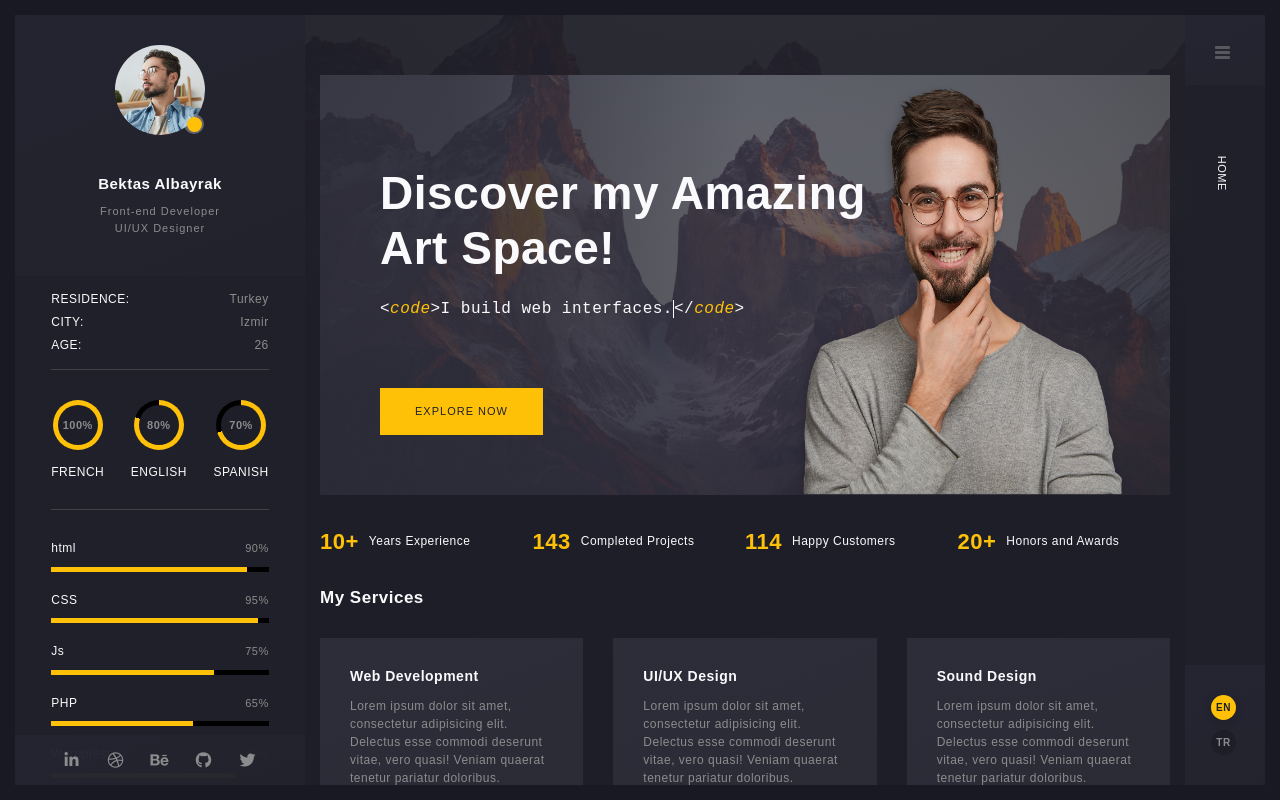
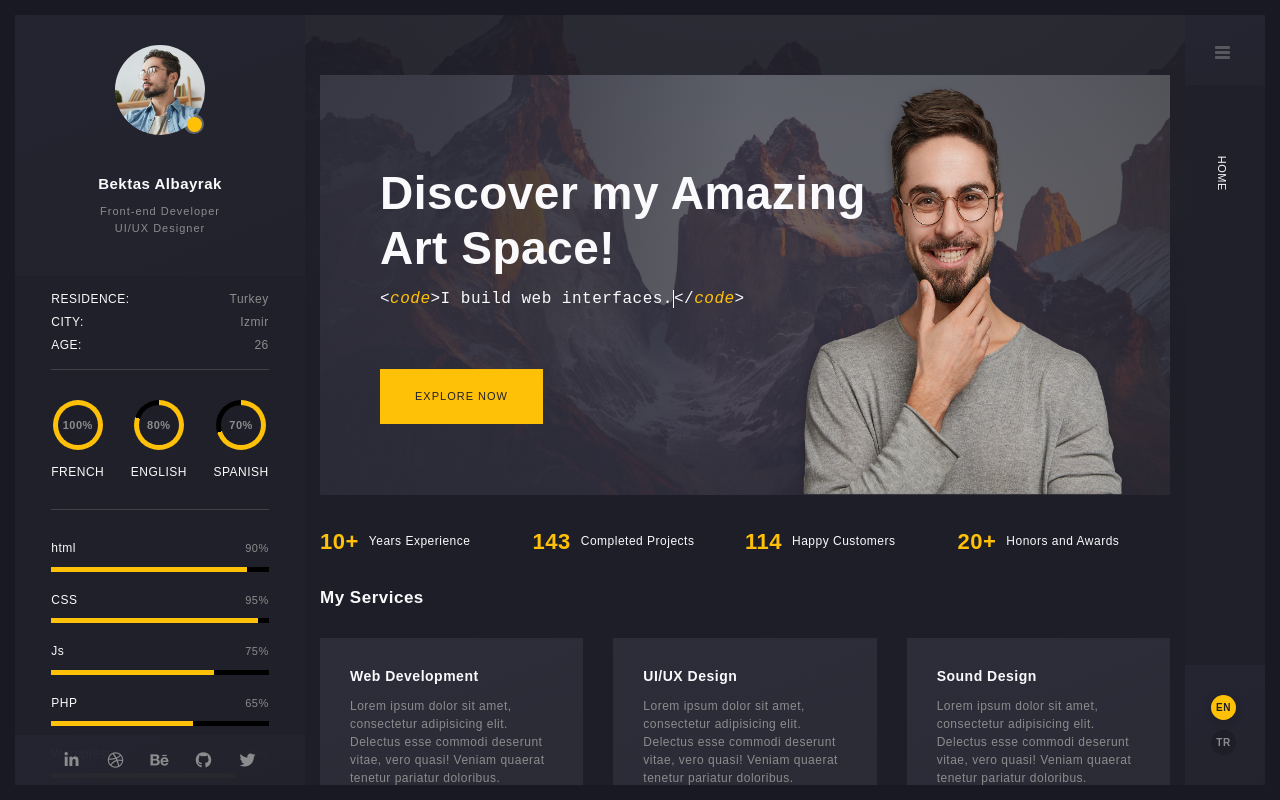
Before and after one commit to albayrakbektas/arter, a Vue app: page / in a window 1280 px wide. Built offline with nearby package versions, Linux system fonts and the light colour scheme.

Commit message:
button height

```diff
--- a/src/components/Pages/Home/top/FirstSection.vue
+++ b/src/components/Pages/Home/top/FirstSection.vue
@@ -58,6 +58,7 @@ h1 {
 .router-button {
   background-color: #ffc107;
   padding: 5px 35px;
+  height: 45px;
   color: #20202a;
   font-size: 11px;
   display: grid;
```
